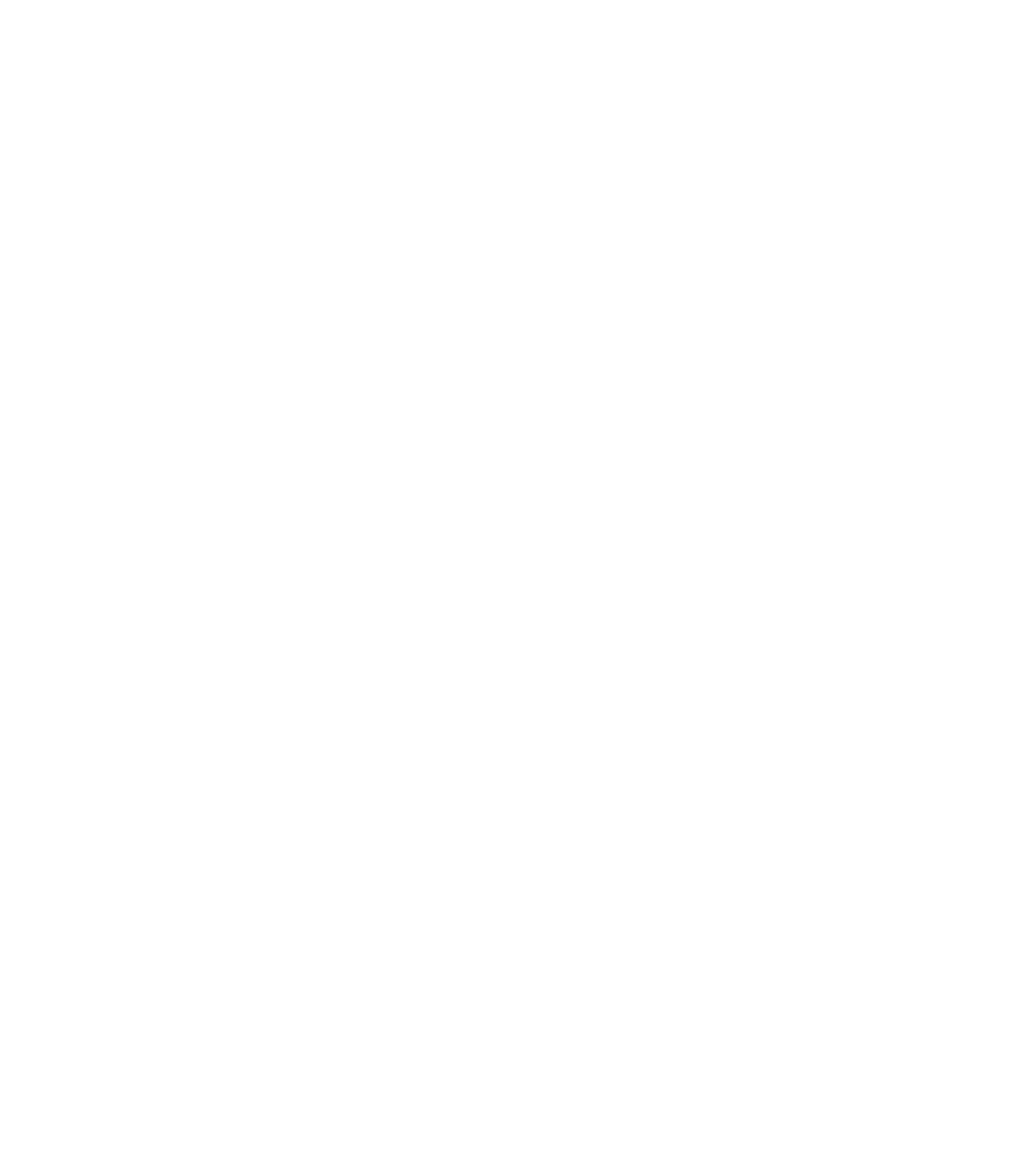
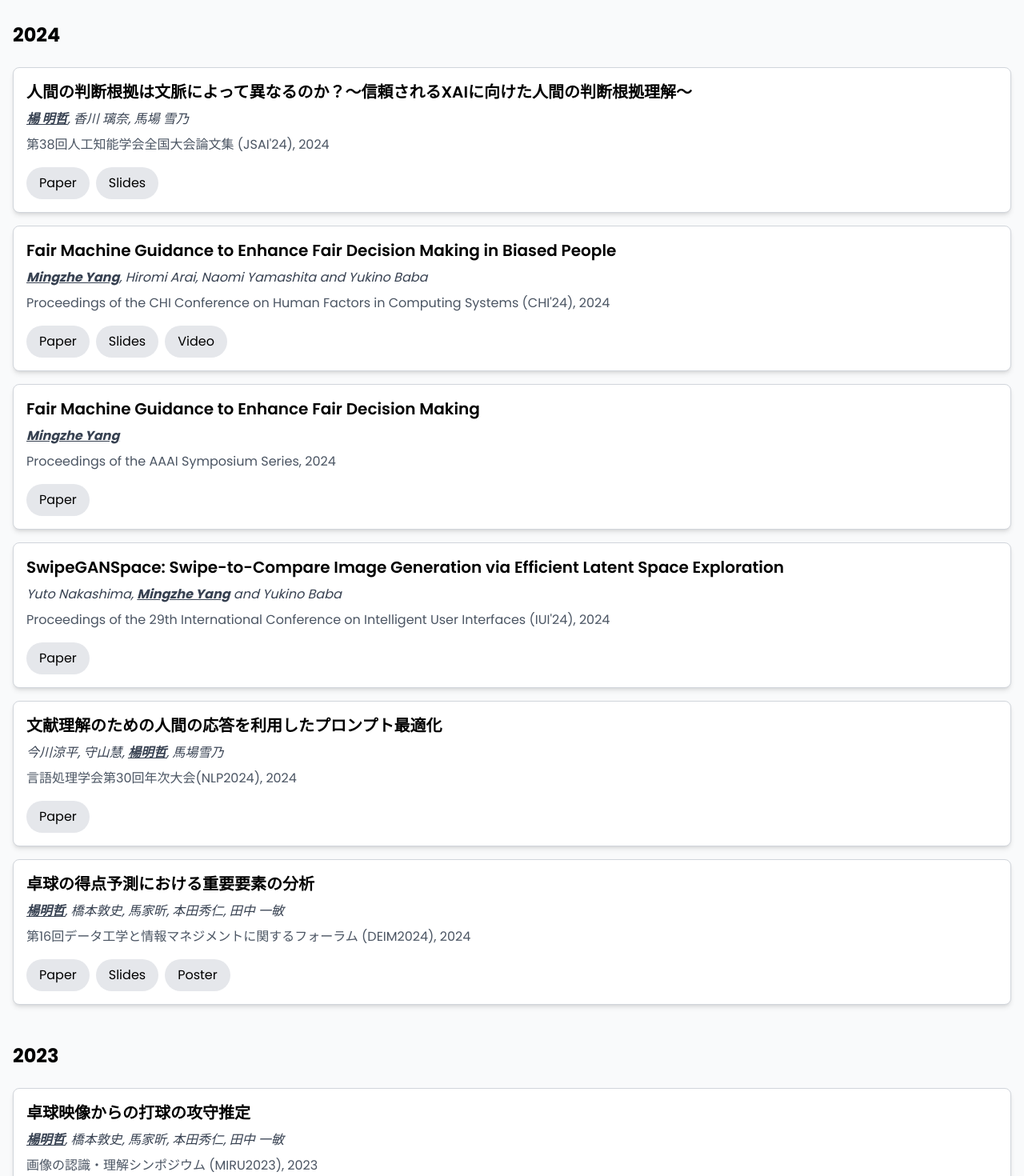
Before and after one commit to mei28/mei28.github.io, a React (Vite) app: page /all-publications in a window 1280 px wide. Before the commit this address had no page. Shown: the part 120-1590 px from the top of the page at 80% size. Before the commit the page ends 800 px from the top, so only its background shows below. Built offline with nearby package versions, Linux system fonts and the light colour scheme.

Commit message:
wip publications

```diff
--- a/src/App.tsx
+++ b/src/App.tsx
@@ -8,6 +8,7 @@ import Project from './components/Project';
 import Contact from './components/Contact';
 import Footer from './components/Footer';
 import Publication from './components/Publication';
+import AllPublications from './components/AllPublications';
 
 import './styles/common.css';
 
@@ -30,6 +31,7 @@ const App: React.FC = () => {
     <Router>
       <Routes>
         <Route path="/" element={<Home />} />
+        <Route path='/all-publications' element={<AllPublications />} />
       </Routes>
     </Router>
   );
--- /dev/null
+++ b/src/components/AllPublications.tsx
@@ -0,0 +1,58 @@
+import React from 'react';
+import { publications, Publication } from '../data/publicationsData';
+import { FontAwesomeIcon } from '@fortawesome/react-fontawesome';
+import { faAnglesRight } from '@fortawesome/free-solid-svg-icons';
+
+// 年ごとに出版物をグループ化する関数
+const groupPublicationsByYear = (publications: Publication[]) => {
+  return publications.reduce((acc: Record<number, Publication[]>, publication) => {
+    const { year } = publication;
+    if (!acc[year]) acc[year] = [];
+    acc[year].push(publication);
+    return acc;
+  }, {});
+};
+
+const renderPublicationItem = (publication: Publication, index: number) => (
+  <div key={index} className="bg-white border border-gray-300 p-4 rounded-lg shadow-md">
+    <div className="flex flex-col md:flex-row items-start">
+      <div className="flex-1">
+        <h3 className="text-xl font-semibold mb-2">{publication.title}</h3>
+        <p className="text-gray-700 italic mb-2" dangerouslySetInnerHTML={{ __html: publication.authors }} />
+        <p className="text-gray-600 mb-4">{publication.info}</p>
+        <div className="flex flex-wrap gap-2">
+          {publication.links.map((link, idx) => (
+            <button key={idx} className="px-4 py-2 bg-gray-200 rounded-full hover:bg-gray-300 transition" onClick={() => window.open(link.url, '_blank')}>
+              {link.label}
+            </button>
+          ))}
+        </div>
+      </div>
+    </div>
+  </div>
+);
+
+const AllPublications: React.FC = () => {
+  const groupedPublications = groupPublicationsByYear(publications);
+
+  return (
+    <section id="all-publications" className="px-4 py-16 bg-gray-50">
+      <h1 className="text-3xl font-bold text-center mb-12">All Publications</h1>
+      {Object.entries(groupedPublications).sort(([yearA], [yearB]) => Number(yearB) - Number(yearA)).map(([year, pubs]) => (
+        <div key={year} className="mb-12">
+          <h2 className="text-2xl font-bold mb-6">{year}</h2>
+          <div className="grid grid-cols-1 gap-4">
+            {pubs.map(renderPublicationItem)}
+          </div>
+        </div>
+      ))}
+      <div className="text-center mt-8">
+        <a href="/" className="inline-block px-6 py-3 bg-gray-500 text-white font-semibold rounded-lg shadow-md hover:bg-gray-700">
+          Back to Home <FontAwesomeIcon icon={faAnglesRight} className="ml-2" />
+        </a>
+      </div>
+    </section>
+  );
+};
+
+export default AllPublications;
--- a/src/components/Publication.tsx
+++ b/src/components/Publication.tsx
@@ -1,81 +1,9 @@
 import React from 'react';
 import { FontAwesomeIcon } from '@fortawesome/react-fontawesome';
-import { IconDefinition } from '@fortawesome/fontawesome-svg-core';
-import { faBookmark, faAnglesDown } from '@fortawesome/free-solid-svg-icons';
+import { faBookmark, faAnglesRight } from '@fortawesome/free-solid-svg-icons';
 import { Sections, sectionTitles, getNextSection } from '../sections';
-
+import { publications, Publication } from '../data/publicationsData';
 import '../styles/common.css';
-
-interface Publication {
-  image?: string | null;
-  icon?: IconDefinition | null;
-  title: string;
-  authors: string;
-  info: string;
-  links: { label: string; url: string }[];
-}
-
-const publications: Publication[] = [
-  {
-    image: '/assets/publication/chi24.jpeg',
-    title: 'Fair Machine Guidance to Enhance Fair Decision Making in Biased People',
-    authors: '<span class="highlight-author">Mingzhe Yang</span>, Hiromi Arai, Naomi Yamashita and Yukino Baba',
-    info: 'Proceedings of the CHI Conference on Human Factors in Computing Systems (CHI\'24), 2024',
-    links: [
-      { label: 'Paper', url: 'https://dl.acm.org/doi/10.1145/3613904.3642627' },
-      { label: 'Slides', url: 'https://speakerdeck.com/mei28/chi24-fair-machine-guidance-to-enhance-fair-decision-making-in-biased-people' },
-      { label: 'Video', url: 'https://www.youtube.com/watch?v=ZR6GD2ruB-Q' },
-    ]
-  },
-  {
-    image: null,
-    title: 'Fair Machine Guidance to Enhance Fair Decision Making',
-    authors: '<span class="highlight-author">Mingzhe Yang</span>',
-    info: 'Proceedings of the AAAI Symposium Series, 2024',
-    links: [
-      { label: 'Paper', url: 'https://ojs.aaai.org/index.php/AAAI-SS/article/view/31255' },
-    ]
-  },
-  {
-    image: null,
-    title: 'SwipeGANSpace: Swipe-to-Compare Image Generation via Efficient Latent Space Exploration',
-    authors: 'Yuto Nakashima, <span class="highlight-author">Mingzhe Yang</span> and Yukino Baba',
-    info: 'Proceedings of the 29th International Conference on Intelligent User Interfaces (IUI\'24), 2024',
-    links: [
-      { label: 'Paper', url: 'https://dl.acm.org/doi/abs/10.1145/3640543.3645141' },
-    ]
-  },
-  {
-    image: null,
-    title: '卓球の得点予測における重要要素の分析',
-    authors: '<span class="highlight-author">楊明哲</span>, 橋本敦史, 馬家昕, 本田秀仁, 田中 一敏',
-    info: '第16回データ工学と情報マネジメントに関するフォーラム (DEIM2024), 2024',
-    links: [
-      { label: 'Paper', url: '/assets/publication/T5-A-9-02.pdf' },
-      { label: 'Slides', url: 'https://speakerdeck.com/mei28/deim2024-zhuo-qiu-node-dian-yu-ce-niokeruzhong-yao-yao-su-nofen-xi' },
-      { label: 'Poster', url: '/assets/publication/deim_poster.pdf' } // Updated URL for local PDF
-    ]
-  },
-  {
-    image: '/assets/publication/MIRU2023_thumnail.jpg',
-    title: '卓球映像からの打球の攻守推定',
-    authors: '<span class="highlight-author">楊明哲</span>, 橋本敦史, 馬家昕, 本田秀仁, 田中 一敏',
-    info: '画像の認識・理解シンポジウム (MIRU2023), 2023',
-    links: [
-      { label: 'Paper', url: '/assets/publication/MIRU2023.pdf' },
-      { label: 'Poster', url: '/assets/publication/MIRU2023_poster.pdf' }
-    ]
-  },
-  {
-    image: null,
-    title: '文献理解のための人間の応答を利用したプロンプト最適化',
-    authors: '今川涼平, 守山慧, <span class="highlight-author">楊明哲</span>, 馬場雪乃',
-    info: '言語処理学会第30回年次大会(NLP2024), 2024',
-    links: [
-      { label: 'Paper', url: '/assets/publication/A5-4.pdf' },
-    ]
-  },
-];
 
 
 const renderPublicationItem = (publication: Publication, index: number): JSX.Element => (
@@ -120,12 +48,18 @@ const renderPublicationItem = (publication: Publication, index: number): JSX.Ele
 );
 
 const Publications: React.FC = () => {
+  const pickupPublications = publications.filter(pub => pub.pickup);
   return (
     <section id="publications" className="section-container bg-gray-50">
       <p className="section-subtitle">Watch My</p>
       <h1 className="section-title">Publications</h1>
       <div className="container mx-auto grid grid-cols-1 sm:grid-cols-2 lg:grid-cols-2 gap-4">
-        {publications.map(renderPublicationItem)}
+        {pickupPublications.map(renderPublicationItem)}
+      </div>
+      <div className="text-center mt-8">
+        <a href="/all-publications" className="inline-block px-6 py-3 bg-gray-500 text-white font-semibold rounded-lg shadow-md hover:bg-gray-700">
+          View My All Publications! <FontAwesomeIcon icon={faAnglesRight} className="ml-2" />
+        </a>
       </div>
     </section>
   );
--- /dev/null
+++ b/src/data/publicationsData.ts
@@ -0,0 +1,101 @@
+import { IconDefinition } from '@fortawesome/fontawesome-svg-core';
+import { faBookmark } from '@fortawesome/free-solid-svg-icons/faBookmark';
+import '../styles/common.css';
+
+export interface Publication {
+  image?: string | null;
+  icon?: IconDefinition | null;
+  title: string;
+  authors: string;
+  info: string;
+  links: { label: string; url: string }[];
+  pickup: boolean;
+  year: number;
+}
+
+
+export const publications: Publication[] = [
+  {
+    image: null,
+    title: '人間の判断根拠は文脈によって異なるのか？〜信頼されるXAIに向けた人間の判断根拠理解〜',
+    authors: '<span class="highlight-author">楊 明哲</span>, 香川 璃奈, 馬場 雪乃',
+    info: '第38回人工知能学会全国大会論文集 (JSAI\'24), 2024',
+    links: [
+      { label: 'Paper', url: 'https://www.jstage.jst.go.jp/article/pjsai/JSAI2024/0/JSAI2024_2T5OS5b03/_article/-char/ja/' },
+      { label: 'Slides', url: 'https://speakerdeck.com/mei28/jsai24-ren-jian-nopan-duan-gen-ju-hawen-mo-niyotuteyi-narunoka-xin-lai-sareruxainixiang-ketaren-jian-nopan-duan-gen-ju-li-jie' },
+    ],
+    pickup: true,
+    year: 2024,
+  },
+  {
+    image: '/assets/publication/chi24.jpeg',
+    title: 'Fair Machine Guidance to Enhance Fair Decision Making in Biased People',
+    authors: '<span class="highlight-author">Mingzhe Yang</span>, Hiromi Arai, Naomi Yamashita and Yukino Baba',
+    info: 'Proceedings of the CHI Conference on Human Factors in Computing Systems (CHI\'24), 2024',
+    links: [
+      { label: 'Paper', url: 'https://dl.acm.org/doi/10.1145/3613904.3642627' },
+      { label: 'Slides', url: 'https://speakerdeck.com/mei28/chi24-fair-machine-guidance-to-enhance-fair-decision-making-in-biased-people' },
+      { label: 'Video', url: 'https://www.youtube.com/watch?v=ZR6GD2ruB-Q' },
+    ],
+    pickup: true,
+    year: 2024,
+  },
+  {
+    image: null,
+    title: 'Fair Machine Guidance to Enhance Fair Decision Making',
+    authors: '<span class="highlight-author">Mingzhe Yang</span>',
+    info: 'Proceedings of the AAAI Symposium Series, 2024',
+    links: [
+      { label: 'Paper', url: 'https://ojs.aaai.org/index.php/AAAI-SS/article/view/31255' },
+    ],
+    pickup: false,
+    year: 2024,
+  },
+  {
+    image: null,
+    title: 'SwipeGANSpace: Swipe-to-Compare Image Generation via Efficient Latent Space Exploration',
+    authors: 'Yuto Nakashima, <span class="highlight-author">Mingzhe Yang</span> and Yukino Baba',
+    info: 'Proceedings of the 29th International Conference on Intelligent User Interfaces (IUI\'24), 2024',
+    links: [
+      { label: 'Paper', url: 'https://dl.acm.org/doi/abs/10.1145/3640543.3645141' },
+    ],
+    pickup: true,
+    year: 2024,
+  },
+  {
+    image: null,
+    title: '文献理解のための人間の応答を利用したプロンプト最適化',
+    authors: '今川涼平, 守山慧, <span class="highlight-author">楊明哲</span>, 馬場雪乃',
+    info: '言語処理学会第30回年次大会(NLP2024), 2024',
+    links: [
+      { label: 'Paper', url: '/assets/publication/A5-4.pdf' },
+    ],
+    pickup: false,
+    year: 2024,
+  },
+  {
+    image: null,
+    title: '卓球の得点予測における重要要素の分析',
+    authors: '<span class="highlight-author">楊明哲</span>, 橋本敦史, 馬家昕, 本田秀仁, 田中 一敏',
+    info: '第16回データ工学と情報マネジメントに関するフォーラム (DEIM2024), 2024',
+    links: [
+      { label: 'Paper', url: '/assets/publication/T5-A-9-02.pdf' },
+      { label: 'Slides', url: 'https://speakerdeck.com/mei28/deim2024-zhuo-qiu-node-dian-yu-ce-niokeruzhong-yao-yao-su-nofen-xi' },
+      { label: 'Poster', url: '/assets/publication/deim_poster.pdf' } // Updated URL for local PDF
+    ],
+    pickup: true,
+    year: 2024,
+  },
+  {
+    image: '/assets/publication/MIRU2023_thumnail.jpg',
+    title: '卓球映像からの打球の攻守推定',
+    authors: '<span class="highlight-author">楊明哲</span>, 橋本敦史, 馬家昕, 本田秀仁, 田中 一敏',
+    info: '画像の認識・理解シンポジウム (MIRU2023), 2023',
+    links: [
+      { label: 'Paper', url: '/assets/publication/MIRU2023.pdf' },
+      { label: 'Poster', url: '/assets/publication/MIRU2023_poster.pdf' }
+    ],
+    pickup: false,
+    year: 2023,
+  },
+];
```
